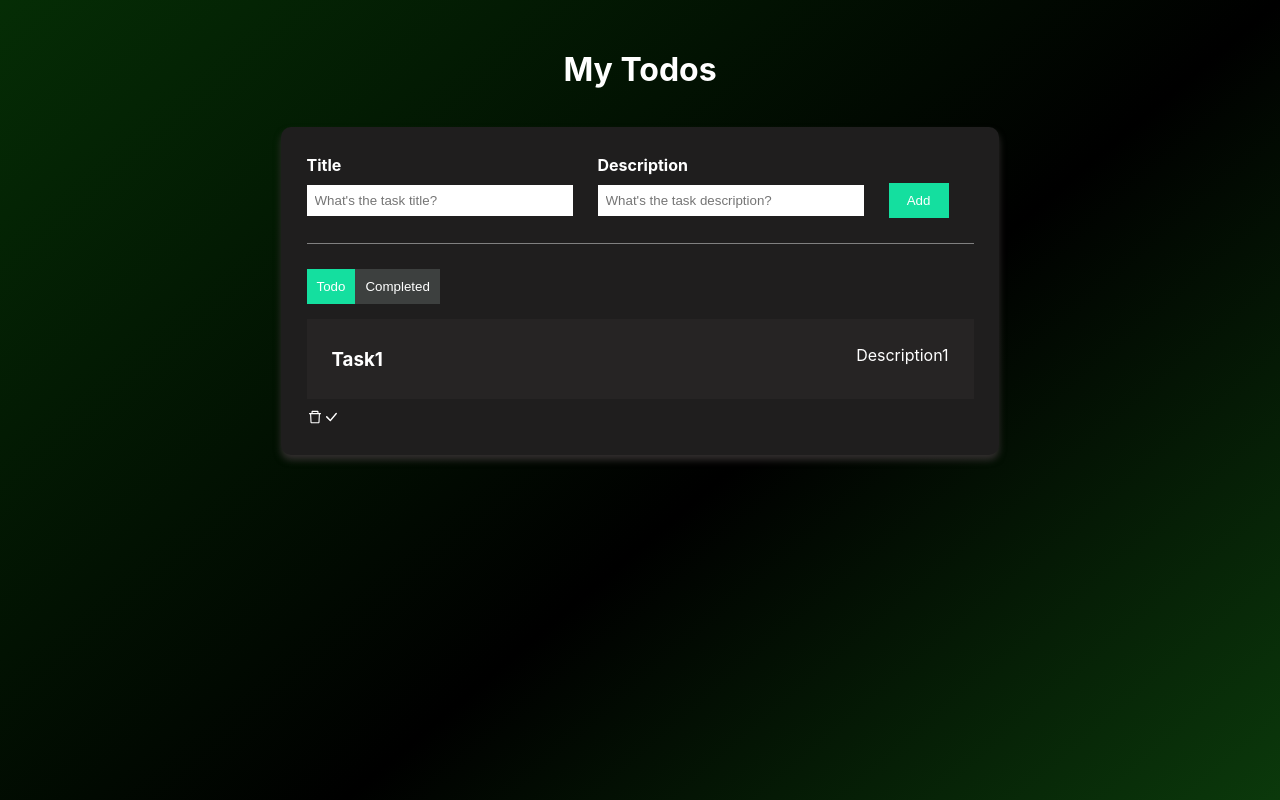
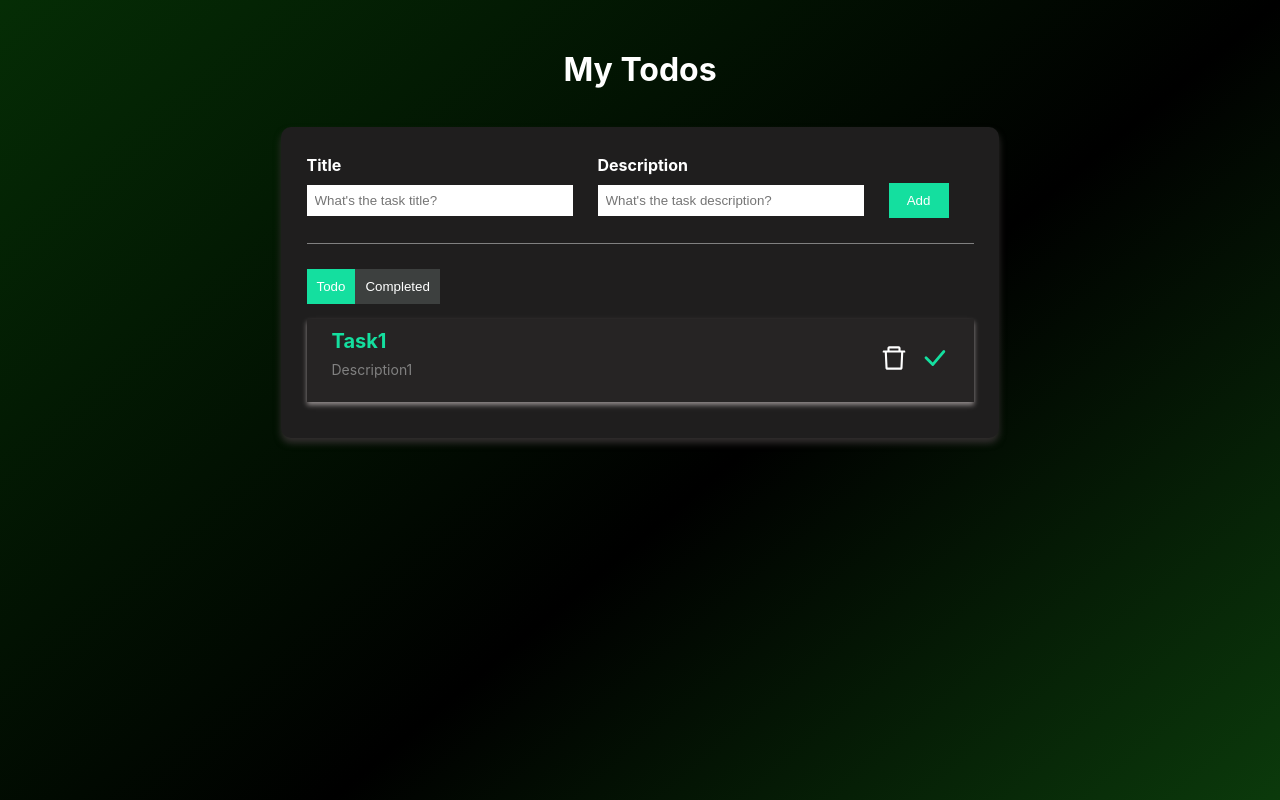
Before and after one commit to Hprasadi98/MyToDoApp, a React (Create React App) app in the folder mytodoapp/: page / in a window 1280 px wide. Shown: the top 800 px of the page. Built offline with nearby package versions, Linux system fonts and the light colour scheme.

Commit message:
complete css part

```diff
--- a/mytodoapp/src/App.css
+++ b/mytodoapp/src/App.css
@@ -97,8 +97,43 @@ h1{
   background-color: rgb(38, 36, 36);
   display: flex;
   justify-content: space-between;
+  align-items: center;
   padding: 25px;
   padding-bottom: 10px;
   padding-top: 10px;
   margin-bottom: 10px;
+  box-shadow: 0px 3px 5px rgb(145, 139, 139);
 }
+
+.todo-list-item h3{
+  font-size: 20px;
+  color:rgb(20, 223, 159) ;
+  font-weight: bold;
+  margin: 0;
+}
+
+.todo-list-item p{
+  font-size: 14px;
+  color: gray;
+  margin-top: 8px;
+}
+
+.icon{
+  font-size: 30px;
+  cursor: pointer;
+}
+
+.icon:hover{
+  color: red;
+}
+
+.check-icon{
+  font-size: 30px;
+  margin-left: 10px;
+  color: rgb(20, 223, 159);
+  cursor: pointer;
+}
+
+.check-icon:hover{
+  color: rgb(19, 183, 131);
+}
--- a/mytodoapp/src/App.js
+++ b/mytodoapp/src/App.js
@@ -30,12 +30,14 @@ function App() {
         </div>
         <div className='todo-list'>
           <div className='todo-list-item'>
+            <div>
             <h3>Task1</h3>
             <p>Description1</p>
-          </div>
-          <div>
+            </div>
+            <div>
             <AiOutlineDelete className='icon'/>
             <BsCheckLg className='check-icon'/>
+          </div>
           </div>
         </div>
       </div>
```
